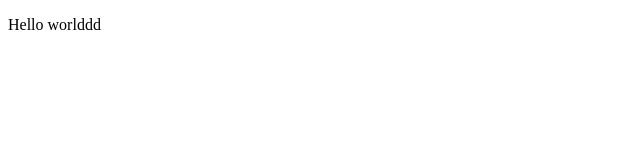
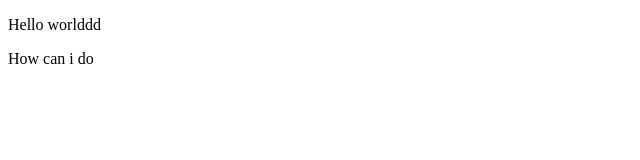
Before and after one commit to Evgenn91/javascriptexample, a plain HTML site: page index.html in a window 1280 px wide. Shown: the full height of the page, 0-640 px from the left. Drawn offline with Linux system fonts and the light colour scheme.

Commit message:
second echange

```diff
--- a/index.html
+++ b/index.html
@@ -7,6 +7,7 @@
 </head>
 <body>
     <p>Hello worlddd</p>
+    <p>How can i do</p>
 
 
 
```
